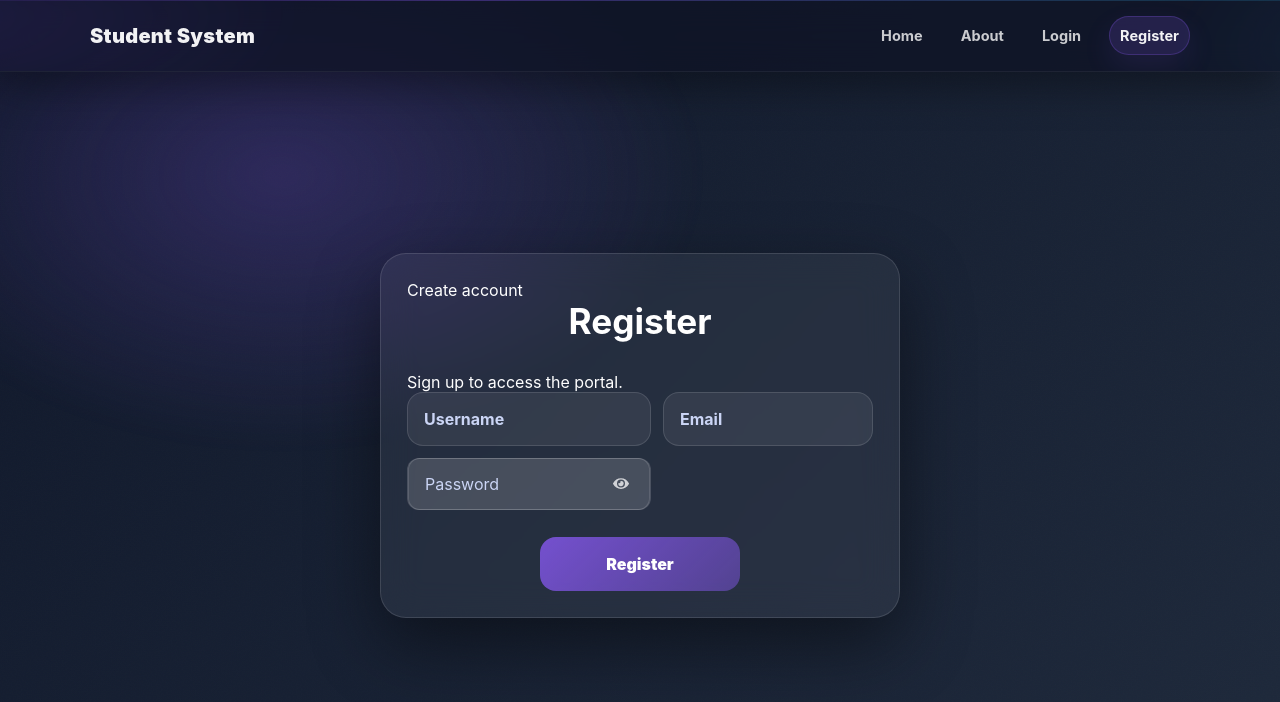
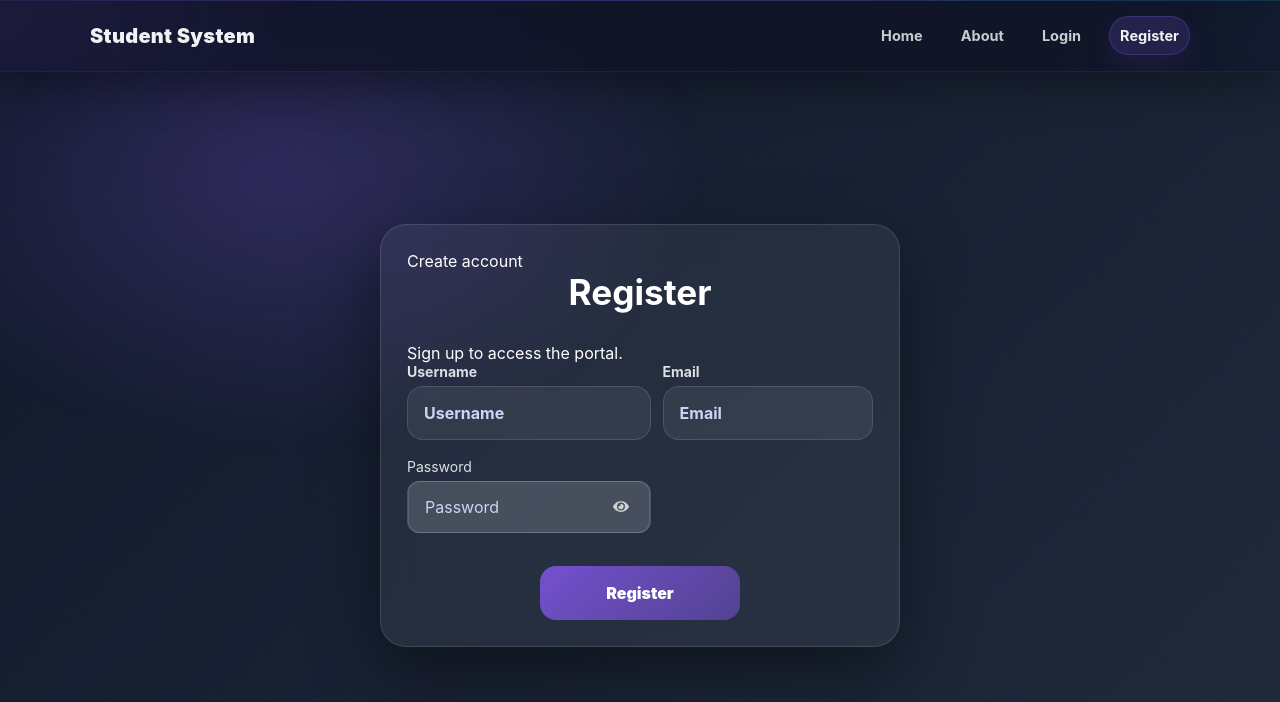
Before and after one commit to asmaahassoneh/Student-Management-System, a React app: page /register in a window 1280 px wide. Shown: the top 702 px of the page. Built offline with nearby package versions, Linux system fonts and the light colour scheme; data requests are answered from the project's data file; the HTML template or start-up script is replaced by a standard one.

Commit message:
Add registration validation

```diff
--- a/package.json
+++ b/package.json
@@ -11,12 +11,15 @@
     "preview": "vite preview"
   },
   "dependencies": {
+    "@hookform/resolvers": "^5.2.2",
     "axios": "^1.13.5",
     "react": "^19.2.0",
     "react-dom": "^19.2.0",
+    "react-hook-form": "^7.71.2",
     "react-icons": "^5.5.0",
     "react-router-dom": "^7.13.0",
-    "react-toastify": "^11.0.5"
+    "react-toastify": "^11.0.5",
+    "yup": "^1.7.1"
   },
   "devDependencies": {
     "@eslint/js": "^9.39.1",
--- a/src/components/PasswordInput.jsx
+++ b/src/components/PasswordInput.jsx
@@ -3,6 +3,7 @@ import { FaEye, FaEyeSlash } from "react-icons/fa";
 
 export default function PasswordInput({
   name,
+  register,
   value,
   onChange,
   placeholder = "Password",
@@ -15,6 +16,13 @@ export default function PasswordInput({
   const inputId = useId();
   const [show, setShow] = useState(false);
 
+  const hasError = !!error;
+
+  const inputProps =
+    typeof register === "function"
+      ? { ...register(name) }
+      : { name, value: value ?? "", onChange };
+
   return (
     <div style={{ display: "grid", gap: "6px" }}>
       {label && (
@@ -26,17 +34,15 @@ export default function PasswordInput({
         </label>
       )}
 
-      <div className={`password-wrapper ${error ? "password-error" : ""}`}>
+      <div className={`password-wrapper ${hasError ? "password-error" : ""}`}>
         <input
           id={inputId}
           type={show ? "text" : "password"}
-          name={name}
-          value={value}
-          onChange={onChange}
           placeholder={placeholder}
           required={required}
           disabled={disabled}
           autoComplete={autoComplete}
+          {...inputProps}
         />
 
         <button
@@ -50,7 +56,7 @@ export default function PasswordInput({
         </button>
       </div>
 
-      {error && <p className="field-error">{error}</p>}
+      {hasError && <p className="field-error">{error.message}</p>}
     </div>
   );
 }
--- a/src/components/StudentForm.jsx
+++ b/src/components/StudentForm.jsx
@@ -1,70 +1,86 @@
 import { toast } from "react-toastify";
 import { useStudents } from "../context/useStudents";
-import useForm from "../hooks/useForm";
-import { validateStudent } from "../utils/studentUtils";
+
+import { useForm } from "react-hook-form";
+import { yupResolver } from "@hookform/resolvers/yup";
+import { studentSchema } from "../validation/studentSchema";
+
+import Input from "./form/Input";
 
 function StudentForm() {
   const { addStudent } = useStudents();
 
-  const { values, handleChange, resetForm } = useForm({
-    name: "",
-    email: "",
-    major: "",
-    gpa: "",
+  const {
+    register,
+    handleSubmit,
+    reset,
+    formState: { errors, isSubmitting },
+  } = useForm({
+    resolver: yupResolver(studentSchema),
+    defaultValues: {
+      name: "",
+      email: "",
+      major: "",
+      gpa: "",
+    },
+    mode: "onBlur",
   });
 
-  const handleSubmit = async (e) => {
-    e.preventDefault();
+  const onSubmit = async (data) => {
+    try {
+      const payload = { ...data, gpa: Number(data.gpa) };
 
-    const result = validateStudent(values);
-    if (!result.ok) {
-      toast.error(result.message);
-      return;
-    }
-
-    try {
-      await addStudent(result.data);
+      await addStudent(payload);
       toast.success("Student Registered Successfully!");
-      resetForm();
+      reset();
     } catch (e) {
       toast.error("Failed to add student" + e);
     }
   };
 
   return (
-    <form onSubmit={handleSubmit} className="form-grid">
-      <input
+    <form onSubmit={handleSubmit(onSubmit)} className="form-grid">
+      <Input
+        label="Full Name"
         name="name"
         placeholder="Full Name"
-        value={values.name}
-        onChange={handleChange}
-        required
+        register={register}
+        error={errors.name}
       />
-      <input
+
+      <Input
+        label="Email Address"
         name="email"
         type="email"
         placeholder="Email Address"
-        value={values.email}
-        onChange={handleChange}
-        required
+        autoComplete="email"
+        register={register}
+        error={errors.email}
       />
-      <input
+
+      <Input
+        label="Major"
         name="major"
         placeholder="Major"
-        value={values.major}
-        onChange={handleChange}
-        required
+        register={register}
+        error={errors.major}
       />
-      <input
+
+      <Input
+        label="GPA"
         name="gpa"
         type="number"
         step="0.1"
+        min="0"
+        max="4"
         placeholder="GPA (0 - 4)"
-        value={values.gpa}
-        onChange={handleChange}
-        required
+        register={register}
+        error={errors.gpa}
       />
-      <button type="submit">Register Student</button>
+
+      <button type="submit" disabled={isSubmitting}>
+        {isSubmitting ? "Registering..." : "Register Student"}
+      </button>
     </form>
   );
 }
--- /dev/null
+++ b/src/components/form/ErrorMessage.jsx
@@ -0,0 +1,4 @@
+export default function ErrorMessage({ error }) {
+  if (!error) return null;
+  return <p className="field-error">{error.message}</p>;
+}
--- /dev/null
+++ b/src/components/form/Input.jsx
@@ -0,0 +1,49 @@
+import ErrorMessage from "./ErrorMessage";
+
+export default function Input({
+  label,
+  name,
+  type = "text",
+  placeholder,
+  register,
+  value,
+  onChange,
+  error,
+  step,
+  min,
+  max,
+  autoComplete,
+  required,
+}) {
+  const hasError = !!error;
+
+  const inputProps =
+    typeof register === "function"
+      ? { ...register(name) }
+      : { name, value: value ?? "", onChange };
+
+  return (
+    <div className="field">
+      {label && (
+        <label className="field-label" htmlFor={name}>
+          {label}
+        </label>
+      )}
+
+      <input
+        id={name}
+        className={`authInput ${hasError ? "input-error" : ""}`}
+        type={type}
+        placeholder={placeholder}
+        step={step}
+        min={min}
+        max={max}
+        autoComplete={autoComplete}
+        required={required}
+        {...inputProps}
+      />
+
+      <ErrorMessage error={error} />
+    </div>
+  );
+}
--- a/src/pages/Register.jsx
+++ b/src/pages/Register.jsx
@@ -1,40 +1,36 @@
-import { useState } from "react";
 import { useNavigate } from "react-router-dom";
 import { useAuth } from "../context/useAuth";
+
+import { useForm } from "react-hook-form";
+import { yupResolver } from "@hookform/resolvers/yup";
+import { registerSchema } from "../validation/registerSchema";
+
+import Input from "../components/form/Input";
 import PasswordInput from "../components/PasswordInput";
 
 export default function Register() {
-  const { register } = useAuth();
+  const { register: registerUser } = useAuth();
   const navigate = useNavigate();
 
-  const [form, setForm] = useState({
-    username: "",
-    email: "",
-    password: "",
+  const {
+    register,
+    handleSubmit,
+    reset,
+    formState: { errors, isSubmitting },
+    setError,
+  } = useForm({
+    resolver: yupResolver(registerSchema),
+    defaultValues: { username: "", email: "", password: "" },
+    mode: "onBlur",
   });
 
-  const [loading, setLoading] = useState(false);
-  const [err, setErr] = useState("");
-  const [ok, setOk] = useState("");
-
-  const handleChange = (e) => {
-    setForm((prev) => ({ ...prev, [e.target.name]: e.target.value }));
-  };
-
-  const handleSubmit = async (e) => {
-    e.preventDefault();
-    setErr("");
-    setOk("");
-
+  const onSubmit = async (data) => {
     try {
-      setLoading(true);
-      await register(form);
-      setOk("Account created! Redirecting to login...");
-      setTimeout(() => navigate("/login"), 900);
-    } catch (error) {
-      setErr(error?.message || "Register failed");
-    } finally {
-      setLoading(false);
+      await registerUser(data);
+      reset();
+      navigate("/login", { replace: true });
+    } catch (e) {
+      setError("root", { message: e?.message || "Register failed" });
     }
   };
 
@@ -50,28 +46,27 @@ export default function Register() {
           <p className="authSub">Sign up to access the portal.</p>
         </div>
 
-        <form className="authForm" onSubmit={handleSubmit}>
+        <form className="authForm" onSubmit={handleSubmit(onSubmit)}>
           <div className="field fieldEnter" style={{ animationDelay: "80ms" }}>
-            <input
-              className="authInput"
+            <Input
+              label="Username"
               name="username"
               placeholder="Username"
-              value={form.username}
-              onChange={handleChange}
-              required
+              register={register}
+              error={errors.username}
             />
             <span className="fieldGlow" />
           </div>
 
           <div className="field fieldEnter" style={{ animationDelay: "140ms" }}>
-            <input
-              className="authInput"
+            <Input
+              label="Email"
               name="email"
               type="email"
               placeholder="Email"
-              value={form.email}
-              onChange={handleChange}
-              required
+              autoComplete="email"
+              register={register}
+              error={errors.email}
             />
             <span className="fieldGlow" />
           </div>
@@ -79,11 +74,12 @@ export default function Register() {
           <div className="field fieldEnter" style={{ animationDelay: "200ms" }}>
             <div className="authPasswordWrap">
               <PasswordInput
+                label="Password"
                 name="password"
-                value={form.password}
-                onChange={handleChange}
                 placeholder="Password"
-                required
+                autoComplete="new-password"
+                register={register}
+                error={errors.password}
               />
             </div>
             <span className="fieldGlow" />
@@ -92,13 +88,14 @@ export default function Register() {
           <button
             className="authBtn authBtnEnter"
             type="submit"
-            disabled={loading}
+            disabled={isSubmitting}
           >
-            {loading ? "Creating..." : "Register"}
+            {isSubmitting ? "Creating..." : "Register"}
           </button>
 
-          {!!err && <p className="authMsg authErr">❌ {err}</p>}
-          {!!ok && <p className="authMsg authOk">✅ {ok}</p>}
+          {!!errors.root?.message && (
+            <p className="authMsg authErr">❌ {errors.root.message}</p>
+          )}
         </form>
       </div>
     </div>
--- a/src/styles/App.css
+++ b/src/styles/App.css
@@ -331,3 +331,26 @@ button:active {
   color: #8f5cff;
   background: rgba(143, 92, 255, 0.12);
 }
+
+.field {
+  display: grid;
+  gap: 6px;
+}
+
+.field-label {
+  font-weight: 700;
+  font-size: 14px;
+  color: rgba(255, 255, 255, 0.85);
+}
+
+.field-error {
+  margin: 0;
+  font-size: 13px;
+  font-weight: 800;
+  color: #ff6b6b;
+}
+
+.input-error {
+  border-color: rgba(255, 107, 107, 0.65) !important;
+  box-shadow: 0 0 0 4px rgba(255, 107, 107, 0.12) !important;
+}
--- /dev/null
+++ b/src/validation/registerSchema.js
@@ -0,0 +1,21 @@
+import * as yup from "yup";
+
+export const registerSchema = yup.object({
+  username: yup
+    .string()
+    .trim()
+    .min(3, "Username must be at least 3 characters")
+    .required("Username is required"),
+
+  email: yup
+    .string()
+    .trim()
+    .email("Invalid email format")
+    .required("Email is required"),
+
+  password: yup
+    .string()
+    .trim()
+    .min(6, "Password must be at least 6 characters")
+    .required("Password is required"),
+});
--- /dev/null
+++ b/src/validation/studentSchema.js
@@ -0,0 +1,28 @@
+import * as yup from "yup";
+
+export const studentSchema = yup.object({
+  name: yup
+    .string()
+    .trim()
+    .min(2, "Name must be at least 2 characters")
+    .required("Name is required"),
+
+  email: yup
+    .string()
+    .trim()
+    .email("Invalid email format")
+    .required("Email is required"),
+
+  major: yup
+    .string()
+    .trim()
+    .min(2, "Major must be at least 2 characters")
+    .required("Major is required"),
+
+  gpa: yup
+    .number()
+    .typeError("GPA must be a number")
+    .min(0, "Minimum GPA is 0")
+    .max(4, "Maximum GPA is 4")
+    .required("GPA is required"),
+});
```
Also changed, not shown: db.json (line endings or trailing spaces), 2 other files (tests, documents, lock files or other folders).
